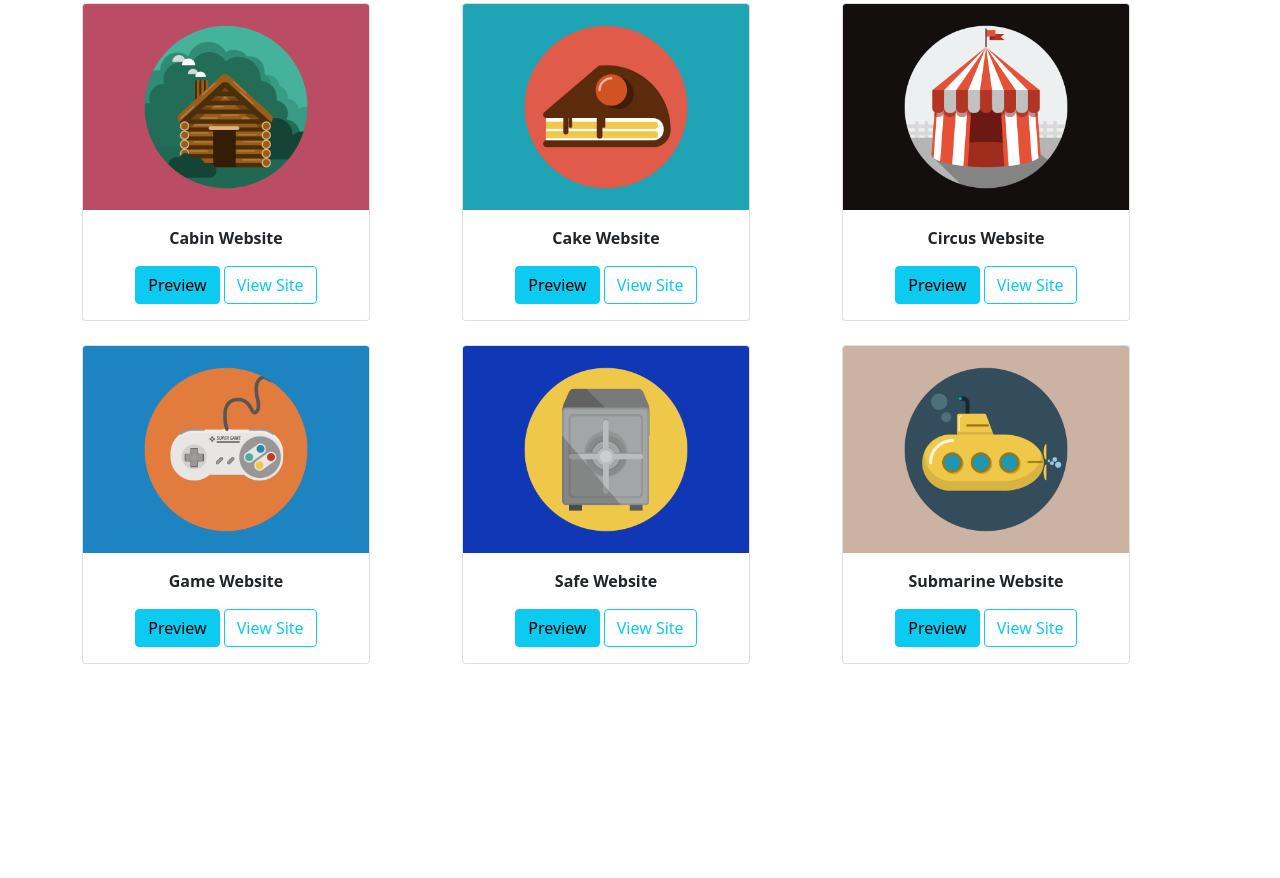
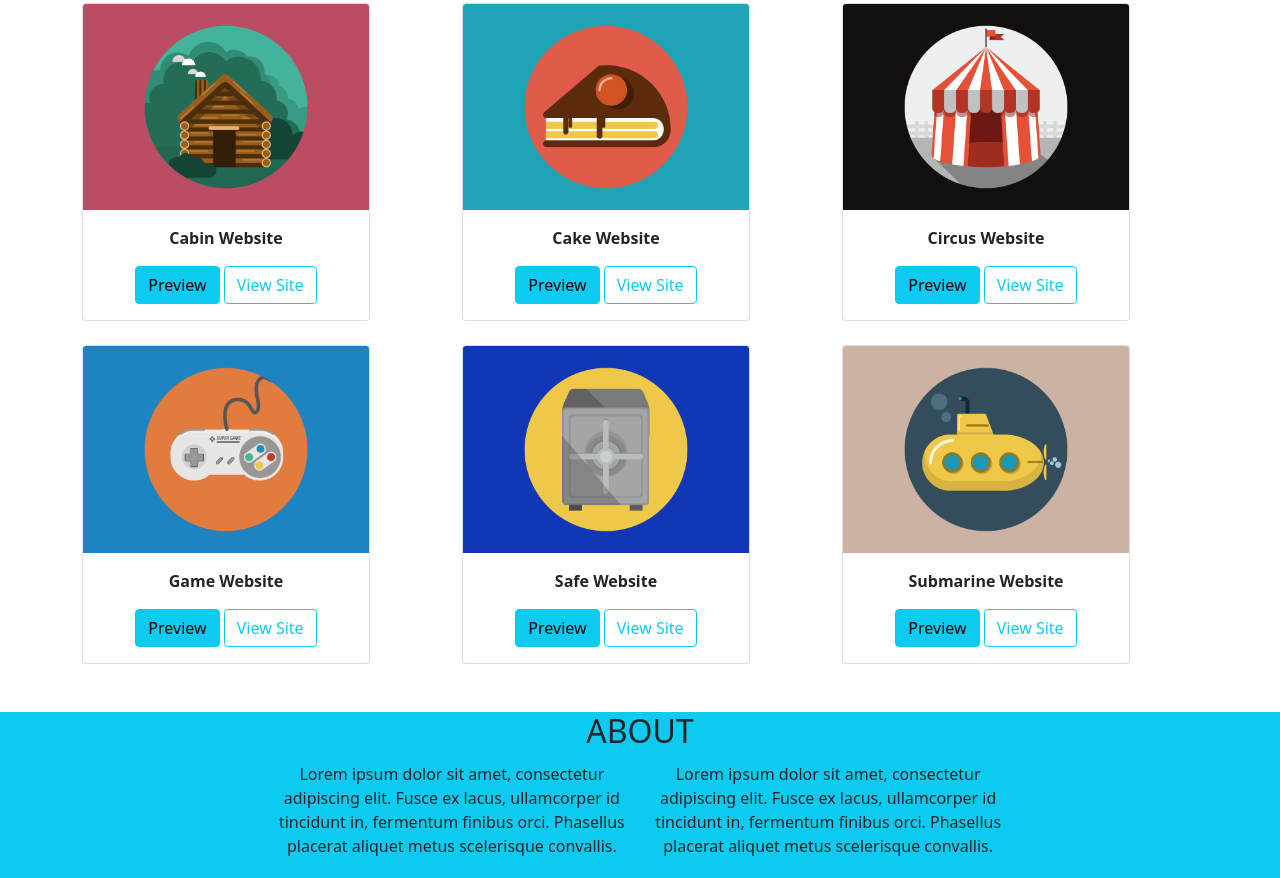
Before and after one commit to RobertaAngioni/bootstrap-freelancer, a plain HTML site: page index.html in a window 1280 px wide. Shown: the part 884-1762 px from the top of the page. Before the commit the page ends 1548 px from the top, so only its background shows below. Drawn offline with nearby package versions, Linux system fonts and the light colour scheme.

Commit message:
modifiche about

```diff
--- a/index.html
+++ b/index.html
@@ -122,6 +122,14 @@
                     </div>
                   </div>
               </div>
+         <!--about-->
+         <div class="row bg-info justify-content-center mt-5">
+            <h2 class="text-center text-uppercase">About</h2>
+            <div class=" d-flex col-7 text-center p-1">
+                <p>Lorem ipsum dolor sit amet, consectetur adipiscing elit. Fusce ex lacus, ullamcorper id tincidunt in, fermentum finibus orci. Phasellus placerat aliquet metus scelerisque convallis.</p>
+                <p>Lorem ipsum dolor sit amet, consectetur adipiscing elit. Fusce ex lacus, ullamcorper id tincidunt in, fermentum finibus orci. Phasellus placerat aliquet metus scelerisque convallis.</p>
+            </div>
+       </div>
 
       </main>
       <!--footer-->
```
